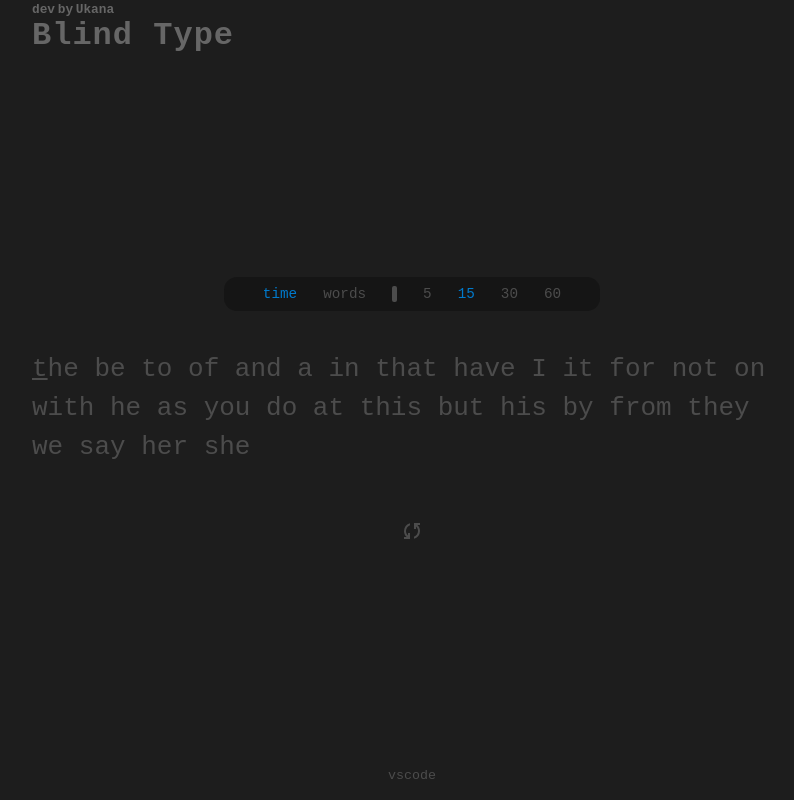
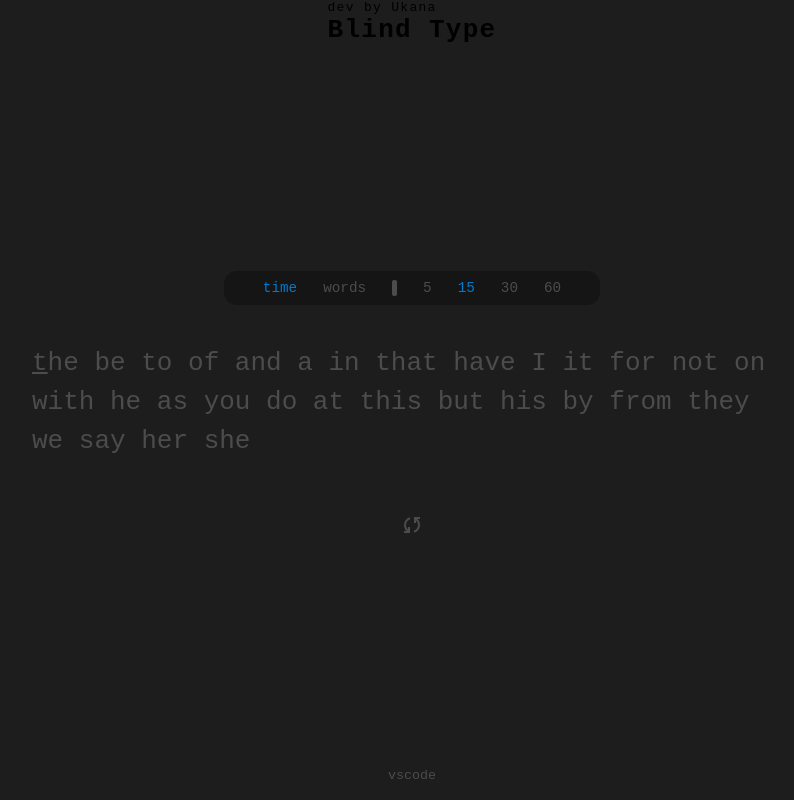
Before and after one commit to UkanaBastreet/blind-type, a React (Create React App) app in the folder src/: page / in a window 1280 px wide. Shown: the whole page, without its empty margins (228-1022 px from the left). Built offline with nearby package versions, Linux system fonts and the light colour scheme; the HTML template or start-up script is replaced by a standard one.

Commit message:
remove header styles into header.module.css

```diff
--- a/src/app/styles/App.css
+++ b/src/app/styles/App.css
@@ -6,25 +6,3 @@
   box-sizing: border-box;
   font-family: monospace;
 }
-
-.Header {
-  width: 100%;
-  height: 5rem;
-  display: flex;
-  justify-content: center;
-  flex-direction: column;
-  font-size: 16px;
-  letter-spacing: 1px;
-  color: #666;
-
-  h1 {
-    font-weight: 900;
-  }
-
-  .description {
-    font-size: 0.8em;
-    letter-spacing: 0;
-    word-spacing: -5px;
-    font-weight: bold;
-  }
-}
--- /dev/null
+++ b/src/shared/widgets/Header/Header.module.css
@@ -0,0 +1,25 @@
+.Header {
+    width: 100%;
+    height: 5rem;
+    display: flex;
+    align-items: center;
+    justify-content: space-between;
+    font-size: 16px;
+    letter-spacing: 1px;
+    color: #666;
+
+    .logo {
+        h1 {
+            font-weight: 900;
+        }
+
+        .description {
+            font-size: 0.8em;
+            letter-spacing: 0;
+            word-spacing: -5px;
+            font-weight: bold;
+        }
+    }
+
+    .user {}
+}
```
